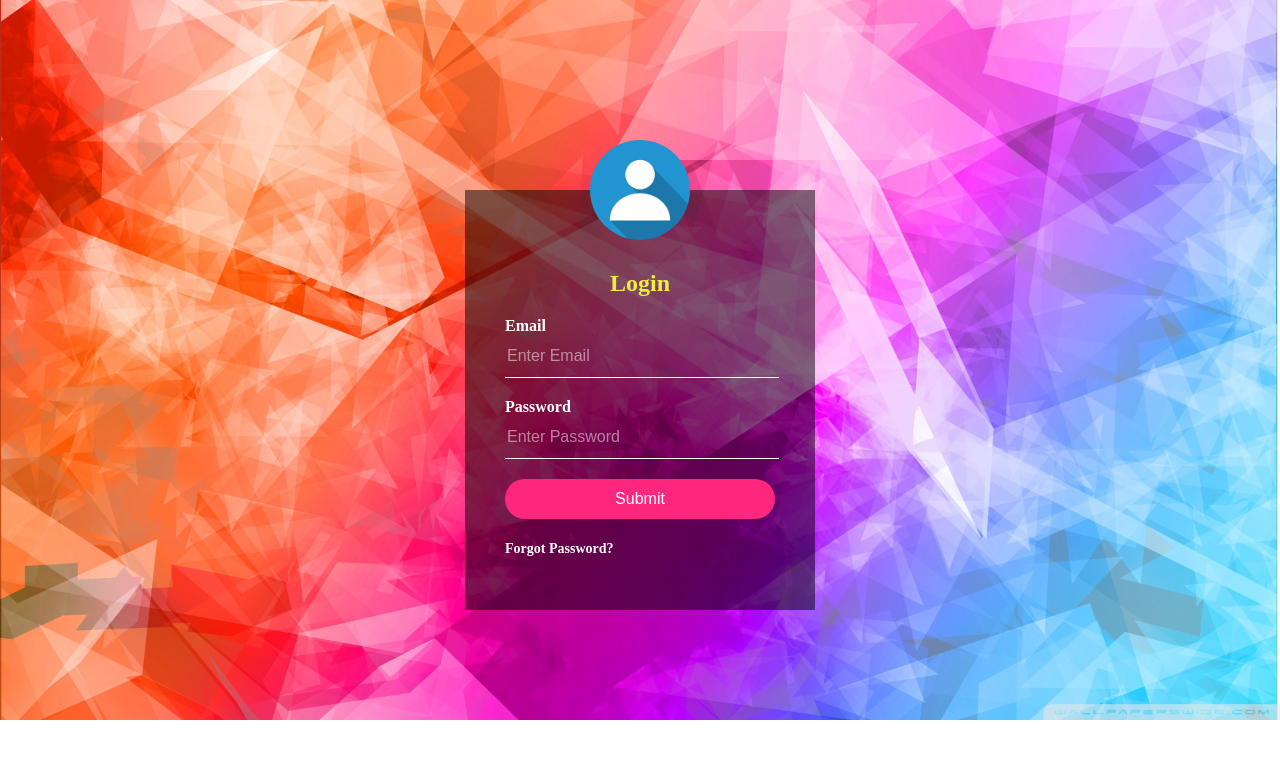
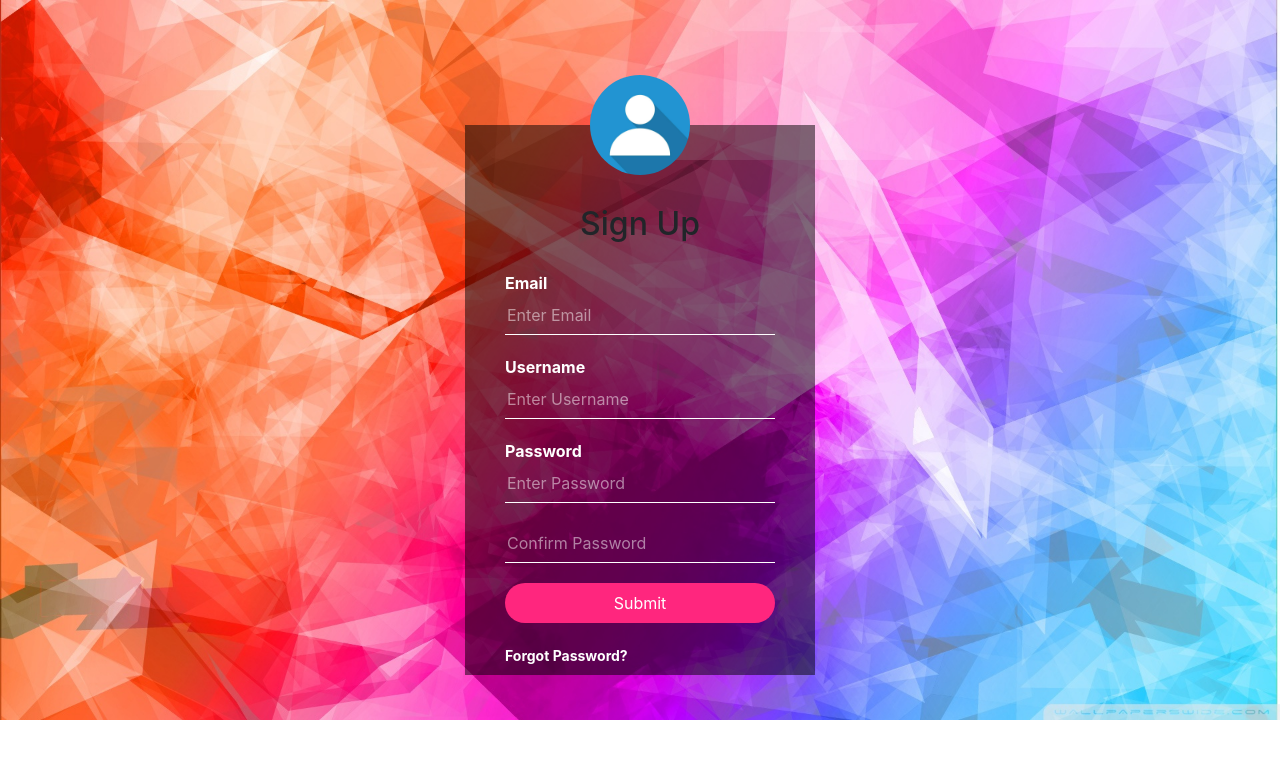
Before and after one commit to DanBal332/Minx, a Flask app: template Jim/Templates/signup.html in a window 1280 px wide. Shown: the top 759 px of the page. Run offline with Flask 2, Linux system fonts and the light colour scheme; the template is opened without the code that fills it, so the values that code supplies are empty; some libraries are stand-ins or nearby versions.

Commit message:
just a commit

```diff
--- a/Jim/Templates/detail.html
+++ b/Jim/Templates/detail.html
@@ -2,7 +2,7 @@
 <html lang="en">
 <head>
     <meta charset="UTF-8">
-    <link rel="stylesheet" href="/static/deta.css">
+    <link rel="stylesheet" href="../static/deta.css">
     <title>Detail</title>
 </head>
 <body>
@@ -20,12 +20,12 @@
 
     <div class="splitr right">
       <div class="centered">
-          <img src="/Photos/profile_pics/default1.jpg" alt="Profile Photo">
+          <img src="../photos/profile_pics/default1.jpg" alt="Profile Photo">
           <h2>User Name</h2>
           <p>User Bio</p>
           <p>User Posts</p>
       </div>
-      <a href="/home"><img src="/Photos/chevrons/r_chevron.png" class="center"></a>
+      <a href="/home"><img src="../photos/chevrons/r_chevron.png" class="center"></a>
     </div>
 </body>
 </html>
--- a/Jim/Templates/layout.html
+++ b/Jim/Templates/layout.html
@@ -3,7 +3,7 @@
 <head>
     <meta charset="utf-8">
      <title>Account</title>
-    <link rel="stylesheet" href="/static/layout.css">
+    <link rel="stylesheet" href="../static/layout.css">
 </head>
 <body>
 <div class="LoginBox">
--- a/Jim/Templates/signup.html
+++ b/Jim/Templates/signup.html
@@ -1,6 +1,32 @@
-
-
-{% extends "layout.html" %}
-{% block content %}
-
-{% endblock content %}
+<!DOCTYPE html>
+<html lang="en">
+<head>
+    <meta charset="utf-8">
+     <title>Account</title>
+    <link rel="stylesheet" href="../static/registra.css">
+    <link rel="stylesheet" href="https://stackpath.bootstrapcdn.com/bootstrap/4.1.3/css/bootstrap.min.css" integrity="sha384-MCw98/SFnGE8fJT3GXwEOngsV7Zt27NXFoaoApmYm81iuXoPkFOJwJ8ERdknLPMO" crossorigin="anonymous">
+    <script src="https://code.jquery.com/jquery-3.3.1.slim.min.js" integrity="sha384-q8i/X+965DzO0rT7abK41JStQIAqVgRVzpbzo5smXKp4YfRvH+8abtTE1Pi6jizo" crossorigin="anonymous"></script>
+    <script src="https://cdnjs.cloudflare.com/ajax/libs/popper.js/1.14.3/umd/popper.min.js" integrity="sha384-ZMP7rVo3mIykV+2+9J3UJ46jBk0WLaUAdn689aCwoqbBJiSnjAK/l8WvCWPIPm49" crossorigin="anonymous"></script>
+    <script src="https://stackpath.bootstrapcdn.com/bootstrap/4.1.3/js/bootstrap.min.js" integrity="sha384-ChfqqxuZUCnJSK3+MXmPNIyE6ZbWh2IMqE241rYiqJxyMiZ6OW/JmZQ5stwEULTy" crossorigin="anonymous"></script>
+    <script src="https://ajax.googleapis.com/ajax/libs/jquery/3.3.1/jquery.min.js"></script>
+    <script src="https://maxcdn.bootstrapcdn.com/bootstrap/4.0.0/js/bootstrap.min.js"></script>
+	<script src="https://use.fontawesome.com/releases/v5.0.8/js/all.js"></script>
+</head>
+<body>
+<div class="LoginBox">
+<img src="../photos/profile_pics/default1.jpg" alt="img" class="user">
+    <h2>Sign Up</h2>
+    <form>
+       <p> Email </p>
+        <input type="text" name="" placeholder="Enter Email">
+        <p> Username </p>
+        <input type="text" name="" placeholder="Enter Username">
+        <p> Password </p>
+        <input type="password" name="" placeholder="Enter Password">
+        <input type="password" name="" placeholder="Confirm Password" id="conf_pass">
+        <input type="submit" name="" placeholder="Sign Up">
+        <a href="#"> Forgot Password? </a>
+    </form>
+</div>
+</body>
+</html>
--- a/Jim/models.py
+++ b/Jim/models.py
@@ -7,7 +7,6 @@ class User(db.Model):
     email = db.Column(db.String(120), unique=True, nullable=False)
     image_file = db.Column(db.String(20), nullable=False, default='default.jpg')
     password = db.Column(db.String(60), nullable=False)
-    posts = db.relationship('Post', backref='author', lazy=True)
 
     def __repr__(self):
         return f"User('{self.username}', '{self.email}', '{self.image_file}')"
--- /dev/null
+++ b/Jim/static/registra.css
@@ -0,0 +1,92 @@
+body{
+  margin: 0;
+  padding: 0;
+  background-image: url("../photos/bg_login.jpg");
+  background-position: top;
+  background-repeat: no-repeat;
+  background-size: cover;
+}
+
+h2{
+  margin: 0;
+  padding: 0 0 20px;
+  color: #efed40;
+  text-align: center;
+}
+
+.LoginBox{
+  position: absolute;
+  top: 50%;
+  left: 50%;
+  transform: translate(-50%, -50%);
+  width: 350px;
+  height: 550px;
+  padding: 80px 40px;
+  box-sizing: border-box;
+  background: rgba(0,0,0,.5);
+}
+
+.LoginBox p{
+  margin: 0;
+  padding: 0;
+  font-weight: bold;
+  color: #ffffff;
+}
+
+.LoginBox input{
+  width: 100%;
+  margin-bottom: 20px;
+}
+
+.LoginBox input[type="text"],
+.LoginBox input[type="password"]
+{
+ border: none;
+  border-bottom: 1px solid #ffffff;
+  background: transparent;
+  outline: none;
+  height: 40px;
+  color: #ffffff;
+  font-size: 16px;
+}
+
+.LoginBox input[type="submit"]
+{
+  border: none;
+  outline: none;
+  height: 40px;
+  color: #ffffff;
+  font-size: 16px;
+  background: #ff267e;
+  cursor: pointer;
+  border-radius: 20px;
+}
+
+.LoginBox input[type="submit"]:hover
+{
+  background: #efed40;
+  color: #262626;
+}
+
+.LoginBox a
+{
+  color: #ffffff;
+  font-size: 14px;
+  font-weight: bold;
+  text-decoration: none;
+}
+
+::placeholder
+{
+  color: rgba(255,255,255,.5);
+}
+
+.user{
+  width: 100px;
+  height: 100px;
+  border-radius: 50%;
+  overflow: hidden;
+  position: absolute;
+  top: calc(-100px/2);
+  left: calc(50% - 50px);
+}
```
